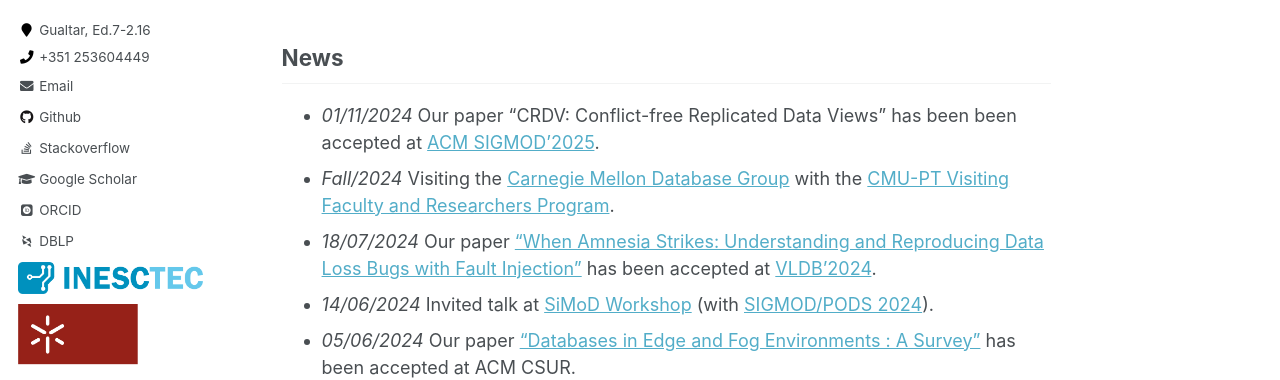
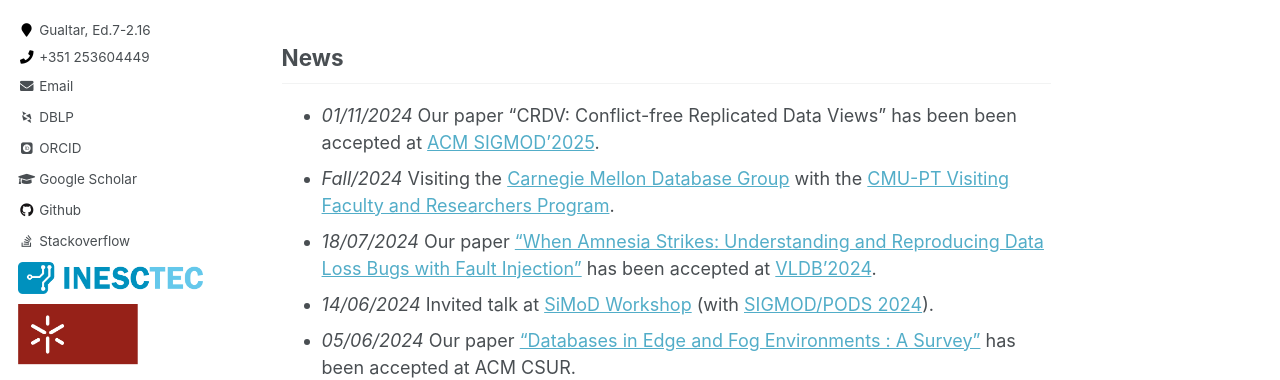
Before and after one commit to jopereira/jopereira.github.io, a Jekyll site: the page built from _pages/about.md, in a window 1280 px wide. Shown: the part 385-765 px from the top of the page. Built offline with Jekyll 4.4.1, drawn with Linux system fonts in a browser that asks for light colours; some web fonts are replaced.

Commit message:
fix order of links

```diff
--- a/_includes/author-profile.html
+++ b/_includes/author-profile.html
@@ -36,6 +36,15 @@
       {% endif %}
       {% if author.email %}
         <li><a href="mailto:{{ author.email }}"><i class="fas fa-fw fa-envelope" aria-hidden="true"></i> {{ site.data.ui-text[site.locale].email_label | default: "Email" }}</a></li>
+      {% endif %}
+      {% if author.dblp %}
+        <li><a href="{{ author.dblp }}"><i class="ai ai-dblp ai-fw"></i> DBLP</a></li>
+      {% endif %}
+      {% if author.orcid %}
+        <li><a href="{{ author.orcid }}"><i class="ai ai-orcid-square ai-fw"></i> ORCID</a></li>
+      {% endif %}
+      {% if author.googlescholar %}
+        <li><a href="{{ author.googlescholar }}"><i class="fas fa-fw fa-graduation-cap"></i> Google Scholar</a></li>
       {% endif %}
       {% if author.keybase %}
         <li><a href="https://keybase.io/{{ author.keybase }}"><i class="fas fa-fw fa-key" aria-hidden="true"></i> Keybase</a></li>
@@ -106,20 +115,11 @@
       {% if author.vine %}
         <li><a href="https://vine.co/u/{{ author.vine }}"><i class="fab fa-fw fa-vine" aria-hidden="true"></i> Vine</a></li>
       {% endif %}
-      {% if author.googlescholar %}
-        <li><a href="{{ author.googlescholar }}"><i class="fas fa-fw fa-graduation-cap"></i> Google Scholar</a></li>
-      {% endif %}
       {% if author.pubmed %}
         <li><a href="{{ author.pubmed }}"><i class="ai ai-pubmed-square ai-fw"></i> PubMed</a></li>
       {% endif %}
-      {% if author.orcid %}
-        <li><a href="{{ author.orcid }}"><i class="ai ai-orcid-square ai-fw"></i> ORCID</a></li>
-      {% endif %}
       {% if author.impactstory %}
         <li><a href="{{ author.impactstory }}"><i class="ai ai-impactstory ai-fw"></i> Impactstory</a></li>
-      {% endif %}
-      {% if author.dblp %}
-        <li><a href="{{ author.dblp }}"><i class="ai ai-dblp ai-fw"></i> DBLP</a></li>
       {% endif %}
       {% if author.wikipedia %}
         <li><a href="https://en.wikipedia.org/wiki/User:{{ author.wikipedia }}"><i class="fab fa-fw fa-wikipedia-w" aria-hidden="true"></i> Wikipedia</a></li>
```
